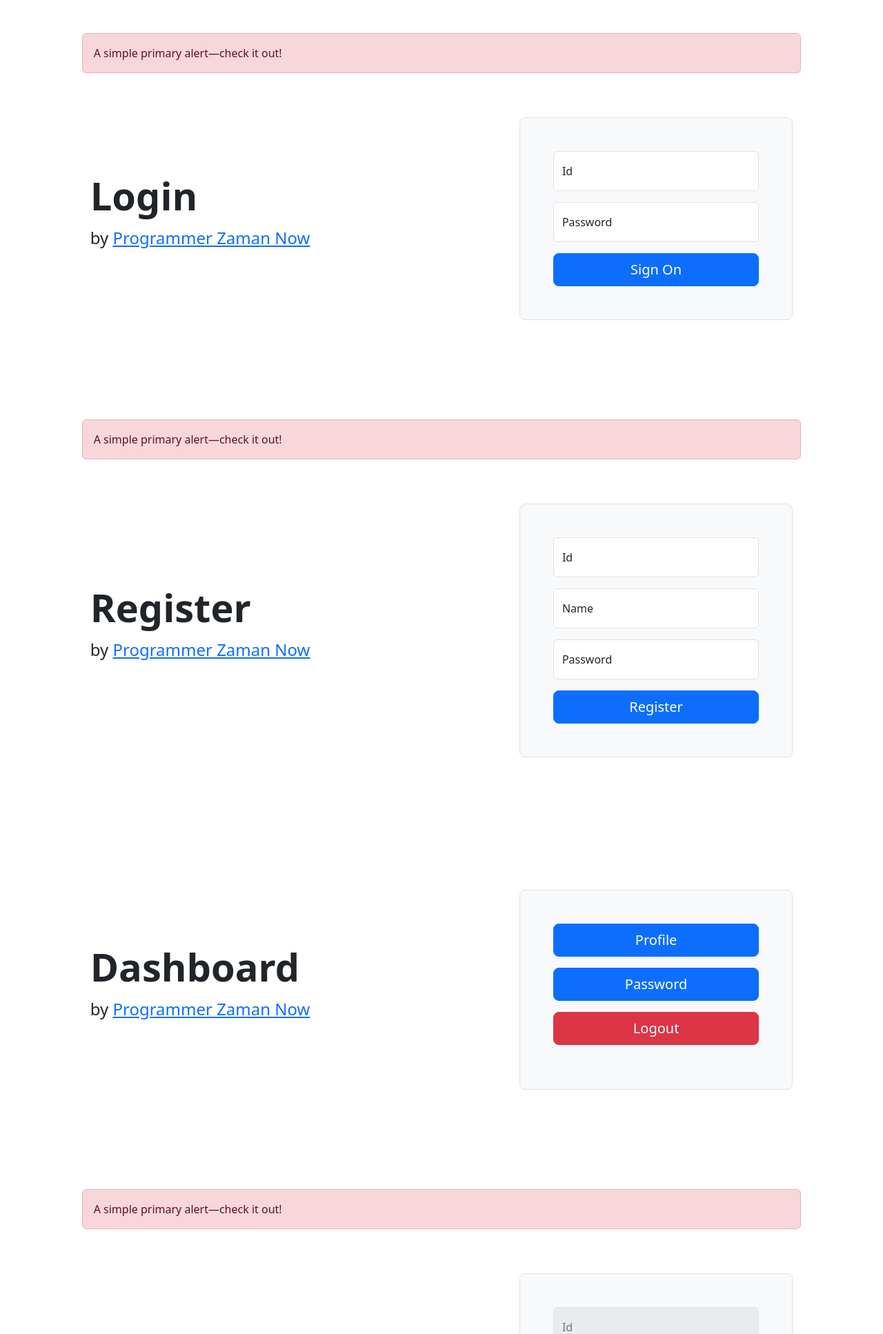
After one commit to rezafikkri/php-login-management, a PHP site: template app/View/template.html in a window 1280 px wide. The commit adds this page. Shown: the top 1934 px of the page at 69% size. Run offline with PHP 8.4, Linux system fonts and the light colour scheme; the template is opened without the code that fills it, so the values that code supplies are empty.

Commit message:
chore: View Template

```diff
--- a/app/Core/View.php
+++ b/app/Core/View.php
@@ -8,6 +8,8 @@ class View
     {
         extract($model);
 
+        require __DIR__ . '/../View/header.php';
         require __DIR__ . '/../View/' . $view . '.php';
+        require __DIR__ . '/../View/footer.php';
     }
 }
--- /dev/null
+++ b/app/View/footer.php
@@ -0,0 +1,3 @@
+    <script src="https://cdn.jsdelivr.net/npm/bootstrap@5.3.2/dist/js/bootstrap.bundle.min.js" integrity="sha384-C6RzsynM9kWDrMNeT87bh95OGNyZPhcTNXj1NW7RuBCsyN/o0jlpcV8Qyq46cDfL" crossorigin="anonymous"></script>
+</body>
+</html>
--- /dev/null
+++ b/app/View/header.php
@@ -0,0 +1,8 @@
+<!DOCTYPE html>
+<html lang="en">
+<head>
+    <meta charset="UTF-8">
+    <title><?= $title ?? 'Login Management' ?></title>
+    <link href="https://cdn.jsdelivr.net/npm/bootstrap@5.3.2/dist/css/bootstrap.min.css" rel="stylesheet" integrity="sha384-T3c6CoIi6uLrA9TneNEoa7RxnatzjcDSCmG1MXxSR1GAsXEV/Dwwykc2MPK8M2HN" crossorigin="anonymous">
+</head>
+<body>
--- /dev/null
+++ b/app/View/template.html
@@ -0,0 +1,135 @@
+
+
+    <div class="container col-xl-10 col-xxl-8 px-4 py-5">
+      <div class="row">
+        <div class="alert alert-danger" role="alert">
+          A simple primary alert—check it out!
+        </div>
+      </div>
+      <div class="row align-items-center g-lg-5 py-5">
+        <div class="col-lg-7 text-center text-lg-start">
+          <h1 class="display-4 fw-bold lh-1 mb-3">Login</h1>
+          <p class="col-lg-10 fs-4">by <a target="_blank" href="https://www.programmerzamannow.com/">Programmer Zaman Now</a></p>
+        </div>
+        <div class="col-md-10 mx-auto col-lg-5">
+          <form class="p-4 p-md-5 border rounded-3 bg-light" method="post" action="/users/login">
+            <div class="form-floating mb-3">
+              <input name="id" type="text" class="form-control" id="id" placeholder="id"/>
+              <label for="id">Id</label>
+            </div>
+            <div class="form-floating mb-3">
+              <input name="password" type="password" class="form-control" id="password" placeholder="password"/>
+              <label for="password">Password</label>
+            </div>
+            <button class="w-100 btn btn-lg btn-primary" type="submit">Sign On</button>
+          </form>
+        </div>
+      </div>
+    </div>
+    <div class="container col-xl-10 col-xxl-8 px-4 py-5">
+      <div class="row">
+        <div class="alert alert-danger" role="alert">
+          A simple primary alert—check it out!
+        </div>
+      </div>
+      <div class="row align-items-center g-lg-5 py-5">
+        <div class="col-lg-7 text-center text-lg-start">
+          <h1 class="display-4 fw-bold lh-1 mb-3">Register</h1>
+          <p class="col-lg-10 fs-4">by <a target="_blank" href="https://www.programmerzamannow.com/">Programmer Zaman Now</a></p>
+        </div>
+        <div class="col-md-10 mx-auto col-lg-5">
+          <form class="p-4 p-md-5 border rounded-3 bg-light" method="post" action="/users/register">
+            <div class="form-floating mb-3">
+              <input name="id" type="text" class="form-control" id="id" placeholder="id">
+              <label for="id">Id</label>
+            </div>
+            <div class="form-floating mb-3">
+              <input name="name" type="text" class="form-control" id="name" placeholder="name">
+              <label for="name">Name</label>
+            </div>
+            <div class="form-floating mb-3">
+              <input name="password" type="password" class="form-control" id="password" placeholder="password">
+              <label for="password">Password</label>
+            </div>
+            <button class="w-100 btn btn-lg btn-primary" type="submit">Register</button>
+          </form>
+        </div>
+      </div>
+    </div>
+    <div class="container col-xl-10 col-xxl-8 px-4 py-5">
+      <div class="row align-items-center g-lg-5 py-5">
+        <div class="col-lg-7 text-center text-lg-start">
+          <h1 class="display-4 fw-bold lh-1 mb-3">Dashboard</h1>
+          <p class="col-lg-10 fs-4">by <a target="_blank" href="https://www.programmerzamannow.com/">Programmer Zaman Now</a></p>
+        </div>
+        <div class="col-md-10 mx-auto col-lg-5">
+          <div class="p-4 p-md-5 border rounded-3 bg-light">
+            <div class="form-floating mb-3">
+              <a href="/users/profile" class="w-100 btn btn-lg btn-primary">Profile</a>
+            </div>
+            <div class="form-floating mb-3">
+              <a href="/users/password" class="w-100 btn btn-lg btn-primary">Password</a>
+            </div>
+            <div class="form-floating mb-3">
+              <a href="/users/logout" class="w-100 btn btn-lg btn-danger">Logout</a>
+            </div>
+          </div>
+        </div>
+      </div>
+    </div>
+    <div class="container col-xl-10 col-xxl-8 px-4 py-5">
+      <div class="row">
+        <div class="alert alert-danger" role="alert">
+          A simple primary alert—check it out!
+        </div>
+      </div>
+      <div class="row align-items-center g-lg-5 py-5">
+        <div class="col-lg-7 text-center text-lg-start">
+          <h1 class="display-4 fw-bold lh-1 mb-3">Profile</h1>
+          <p class="col-lg-10 fs-4">by <a target="_blank" href="https://www.programmerzamannow.com/">Programmer Zaman Now</a></p>
+        </div>
+        <div class="col-md-10 mx-auto col-lg-5">
+          <form class="p-4 p-md-5 border rounded-3 bg-light" method="post" action="/users/profile">
+            <div class="form-floating mb-3">
+              <input type="text" class="form-control" id="id" placeholder="id" disabled>
+              <label for="id">Id</label>
+            </div>
+            <div class="form-floating mb-3">
+              <input name="name" type="text" class="form-control" id="name" placeholder="name">
+              <label for="name">Name</label>
+            </div>
+            <button class="w-100 btn btn-lg btn-primary" type="submit">Update Profile</button>
+          </form>
+        </div>
+      </div>
+    </div>
+    <div class="container col-xl-10 col-xxl-8 px-4 py-5">
+      <div class="row">
+        <div class="alert alert-danger" role="alert">
+          A simple primary alert—check it out!
+        </div>
+      </div>
+      <div class="row align-items-center g-lg-5 py-5">
+        <div class="col-lg-7 text-center text-lg-start">
+          <h1 class="display-4 fw-bold lh-1 mb-3">Password</h1>
+          <p class="col-lg-10 fs-4">by <a target="_blank" href="https://www.programmerzamannow.com/">Programmer Zaman Now</a></p>
+        </div>
+        <div class="col-md-10 mx-auto col-lg-5">
+          <form class="p-4 p-md-5 border rounded-3 bg-light" method="post" action="/users/password">
+            <div class="form-floating mb-3">
+              <input type="text" class="form-control" id="id" placeholder="id" disabled>
+              <label for="id">Id</label>
+            </div>
+            <div class="form-floating mb-3">
+              <input name="oldPassword" type="password" class="form-control" id="oldPassword" placeholder="old password">
+              <label for="oldPassword">Old Password</label>
+            </div>
+            <div class="form-floating mb-3">
+              <input name="newPassword" type="password" class="form-control" id="newPassword" placeholder="password">
+              <label for="newPassword">New Password</label>
+            </div>
+            <button class="w-100 btn btn-lg btn-primary" type="submit">Change Password</button>
+          </form>
+        </div>
+      </div>
+    </div>
```
Also changed, not shown: app/Controller/AuthController.php (deleted, +0 -34 lines), app/Controller/HomeController.php (+4 -24 lines), app/Controller/ProductController.php (deleted, +0 -11 lines), app/Middleware/AuthMiddleware.php (deleted, +0 -18 lines), app/View/Home/index.php (+18 -13 lines), app/View/login.php (deleted, +0 -26 lines), app/View/register.php (deleted, +0 -12 lines), public/index.php (+0 -15 lines), tests/RegexTest.php (deleted, +0 -19 lines).
